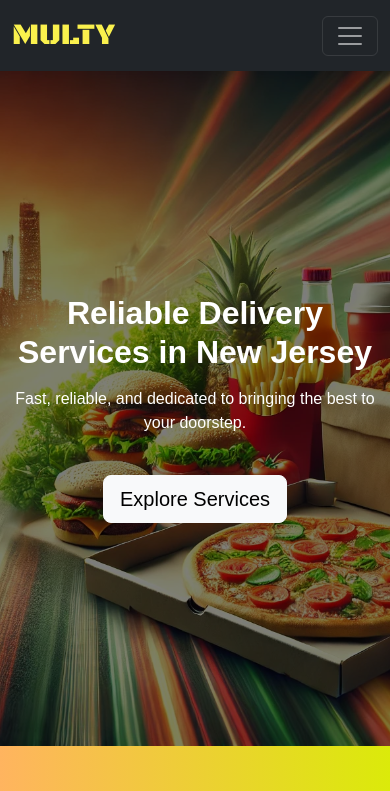
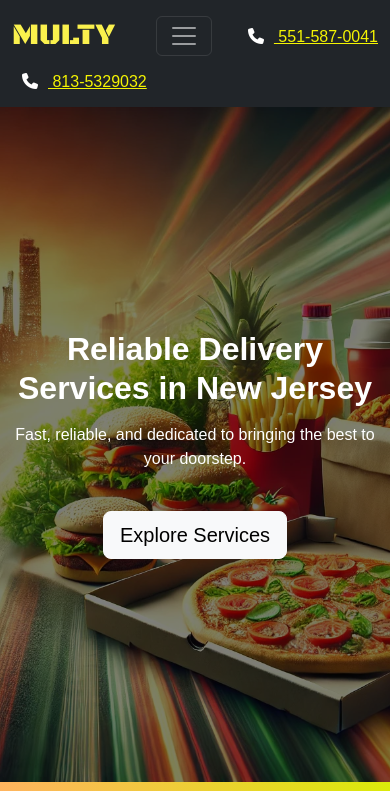
Before and after one commit to Multydelivery/multydeliverynj, a plain HTML site: page index.html in a window 390 px wide. Shown: the top 791 px of the page. Drawn offline with nearby package versions, Linux system fonts and the light colour scheme; a web font is replaced by a local one.

Commit message:
edited phone numbers to contact with one click

```diff
--- a/index.html
+++ b/index.html
@@ -31,6 +31,17 @@
                 <li class="nav-item"><a class="nav-link" href="#contact">Contact</a></li>
             </ul>
         </div>
+        <div>
+            <a href="tel:551-587-0041">
+                <i class="fa-solid fa-phone"></i> 551-587-0041
+            </a>
+        </div>
+        <div>
+            <a href="tel:813-5329032">
+                <i class="fa-solid fa-phone"></i> 813-5329032
+            </a>
+        </div>
+
     </div>
 </nav>
 
--- a/styles.css
+++ b/styles.css
@@ -19,6 +19,16 @@ ul.navbar-nav li a {
     font-family: 'Black Ops One', cursive;
     color: #ffffff;
     font-weight: 300;
+}
+
+i {
+    padding: 10px;
+    color: #ffffff;
+}
+
+a {
+    padding: auto;
+    color: #f4f403;
 }
 
 /* Hero Section Styling */
```
